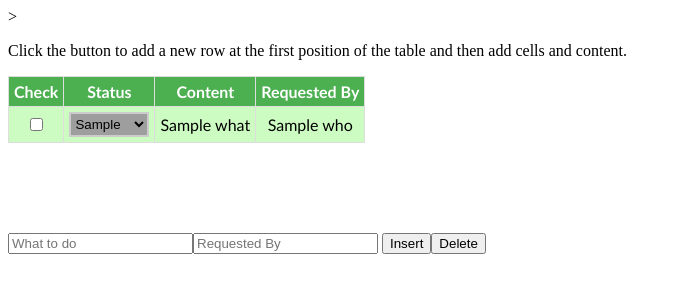
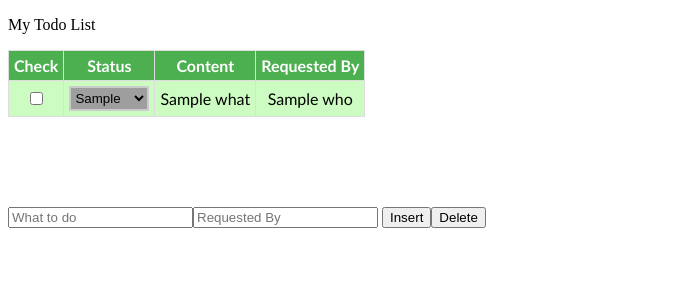
Before and after one commit to darkuress/todo, a Flask app: template templates/todo.html in a window 1280 px wide. Shown: the top 300 px of the page, without its empty margins (0-681 px from the left). Run offline with Flask 2, Linux system fonts and the light colour scheme; the template is opened without the code that fills it: most values are stand-ins (such as "Sample title", 1, 10 or a date in 2020); grey boxes are pictures that could not be loaded.

Commit message:
Wefasdfasd

```diff
--- a/templates/todo.html
+++ b/templates/todo.html
@@ -41,11 +41,11 @@
             background: url(new_arrow.png) no-repeat right #ddd;
             border: 2px solid #ccc;
         }
-    </style>>
+    </style>
 </head>
 <body>
 
-<p>Click the button to add a new row at the first position of the table and then add cells and content.</p>
+<p>My Todo List</p>
 
 <form action="/updateData" method="post" id="updateDataForm">
     <table id="myTable">
```
